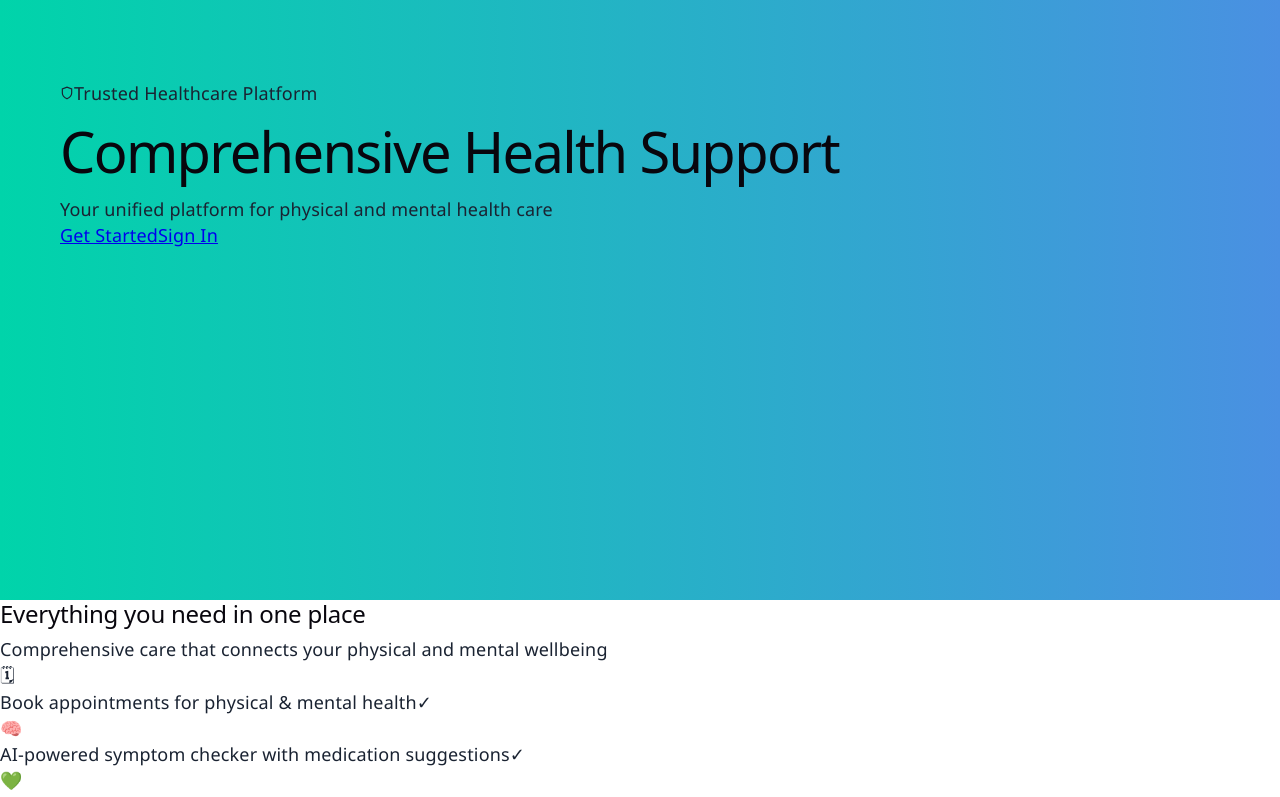
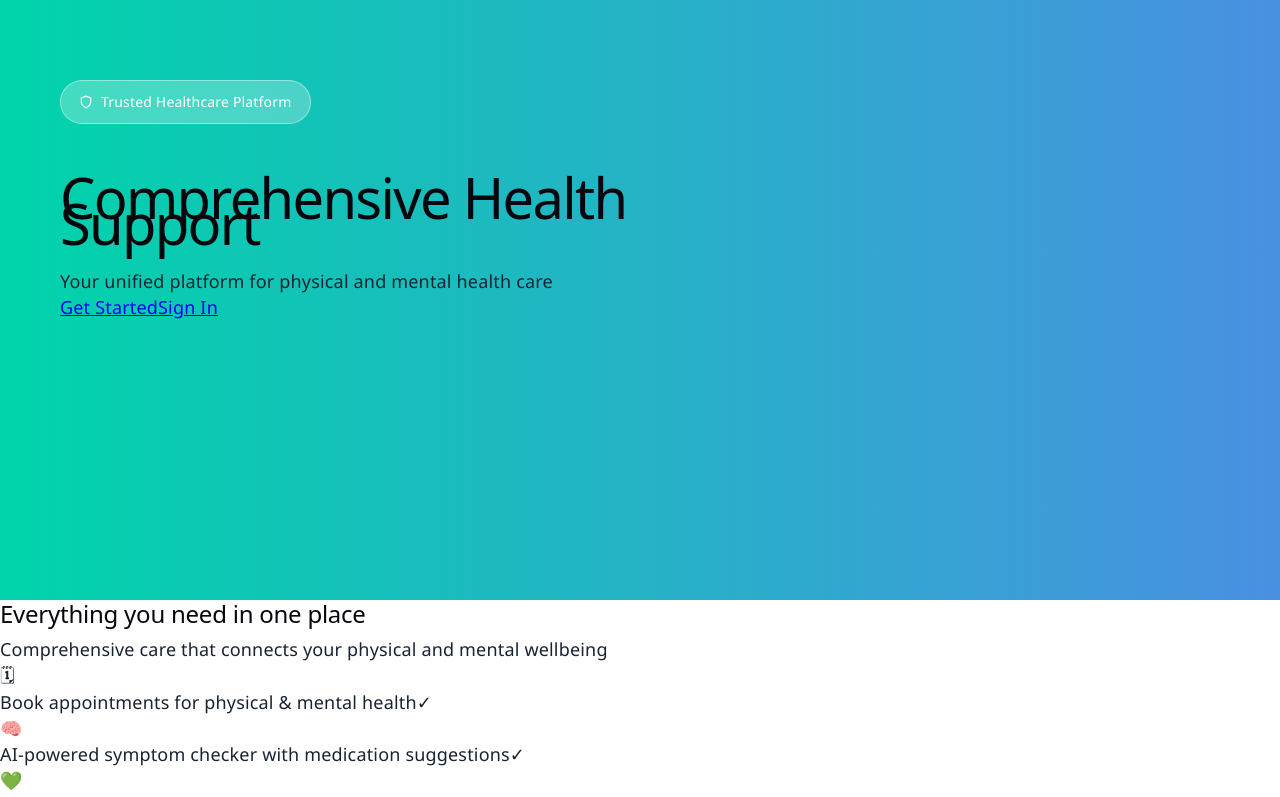
Before and after one commit to Mubs002/FYP_CHS_App, a React app in the folder frontend/: page / in a window 1280 px wide. Shown: the top 797 px of the page. Built offline with nearby package versions, Linux system fonts and the light colour scheme; the HTML template or start-up script is replaced by a standard one.

Commit message:
added styles for the hero content area and the trusted platform badge pill

```diff
--- a/frontend/src/view/pages/LandingPage.css
+++ b/frontend/src/view/pages/LandingPage.css
@@ -13,3 +13,23 @@
   display: flex;
   align-items: flex-start;
 }
+
+.hero-content {
+  max-width: 700px;
+  padding-bottom: 120px;
+}
+
+/* the small pill at the top of the hero */
+.hero-badge {
+  display: inline-flex;
+  align-items: center;
+  gap: 8px;
+  background: rgba(255, 255, 255, 0.25);
+  color: white;
+  padding: 8px 18px;
+  border-radius: 999px;
+  font-size: 14px;
+  font-weight: 500;
+  margin-bottom: 28px;
+  border: 1px solid rgba(255, 255, 255, 0.4);
+}
```
